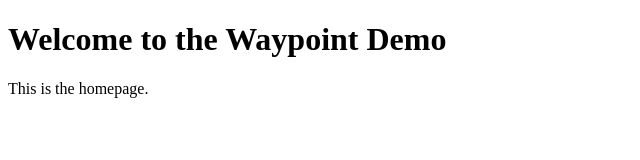
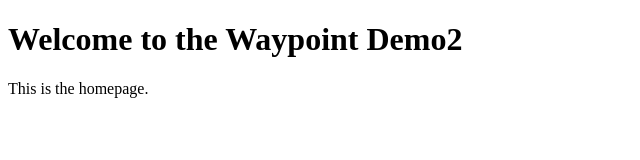
Before and after one commit to Lmillert1315/WaypointDemo, a plain HTML site: page index.html in a window 1280 px wide. Shown: the full height of the page, 0-640 px from the left. Drawn offline with Linux system fonts and the light colour scheme.

Commit message:
Update index.html

```diff
--- a/index.html
+++ b/index.html
@@ -6,7 +6,7 @@
     <title>Home</title>
 </head>
 <body>
-    <h1>Welcome to the Waypoint Demo</h1>
+    <h1>Welcome to the Waypoint Demo2</h1>
     <p>This is the homepage.</p>
 </body>
 </html>
```
